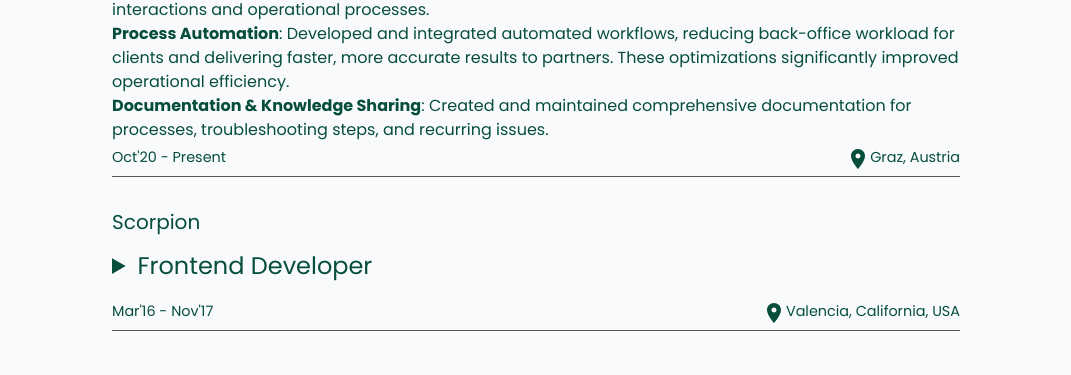
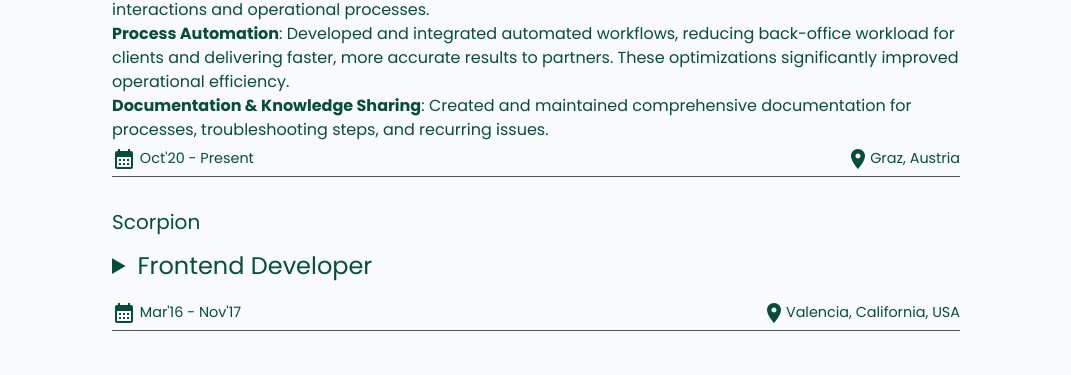
Before and after one commit to Spekachu/spekachu.github.io, a React (Create React App) app: page / in a window 1280 px wide. Shown: the part 1771-2146 px from the top of the page, without its empty margins (104-1175 px from the left). Built offline with nearby package versions, Linux system fonts and the light colour scheme.

Commit message:
calendar icons

```diff
--- a/src/components/ExperiencePage.js
+++ b/src/components/ExperiencePage.js
@@ -1,5 +1,6 @@
 import React from "react";
 import LocationOnIcon from "@mui/icons-material/LocationOn";
+import { CalendarMonth } from "@mui/icons-material";
 import "./ExperiencePage.css";
 
 const ExperiencePage = () => {
@@ -35,11 +36,11 @@ const ExperiencePage = () => {
 						</ul>
 					</details>
           <p>
-            <span>Oct'20 - Present</span>
-            <a href="/">
+            <span><CalendarMonth /> Oct'20 - Present</span>
+            <span>
               <LocationOnIcon />
               Graz, Austria
-            </a>
+            </span>
           </p>
         </div>
         <div className="education">
@@ -58,11 +59,11 @@ const ExperiencePage = () => {
 						</ul>
 					</details>
           <p>
-            <span>Mar'16 - Nov'17</span>
-            <a href="/">
+            <span><CalendarMonth /> Mar'16 - Nov'17</span>
+            <span>
               <LocationOnIcon />
               Valencia, California, USA
-            </a>
+            </span>
           </p>
         </div>
 
```
